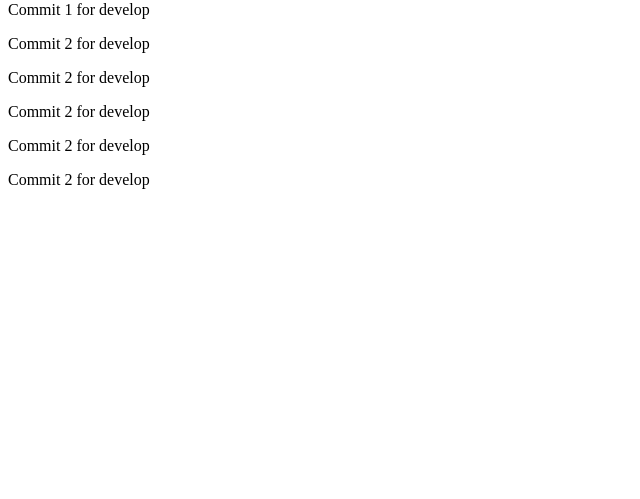
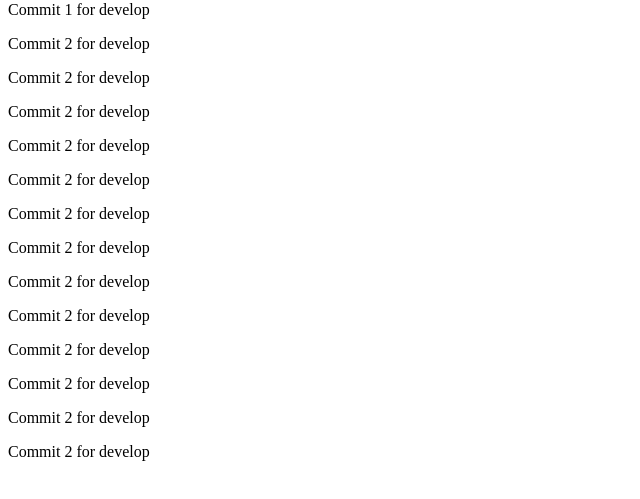
Before and after one commit to Nazar92/test, a plain HTML site: page index.html in a window 1280 px wide. Shown: the part 79-578 px from the top of the page, without its empty margins (0-640 px from the left). Drawn offline with Linux system fonts and the light colour scheme.

Commit message:
Commit 2 for develop

```diff
--- a/index.html
+++ b/index.html
@@ -12,5 +12,13 @@ Commit 1 for develop
 <p>Commit 2 for develop</p>
 <p>Commit 2 for develop</p>
 <p>Commit 2 for develop</p>
+<p>Commit 2 for develop</p>
+<p>Commit 2 for develop</p>
+<p>Commit 2 for develop</p>
+<p>Commit 2 for develop</p>
+<p>Commit 2 for develop</p>
+<p>Commit 2 for develop</p>
+<p>Commit 2 for develop</p>
+<p>Commit 2 for develop</p>
 </body>
 </html>
```
